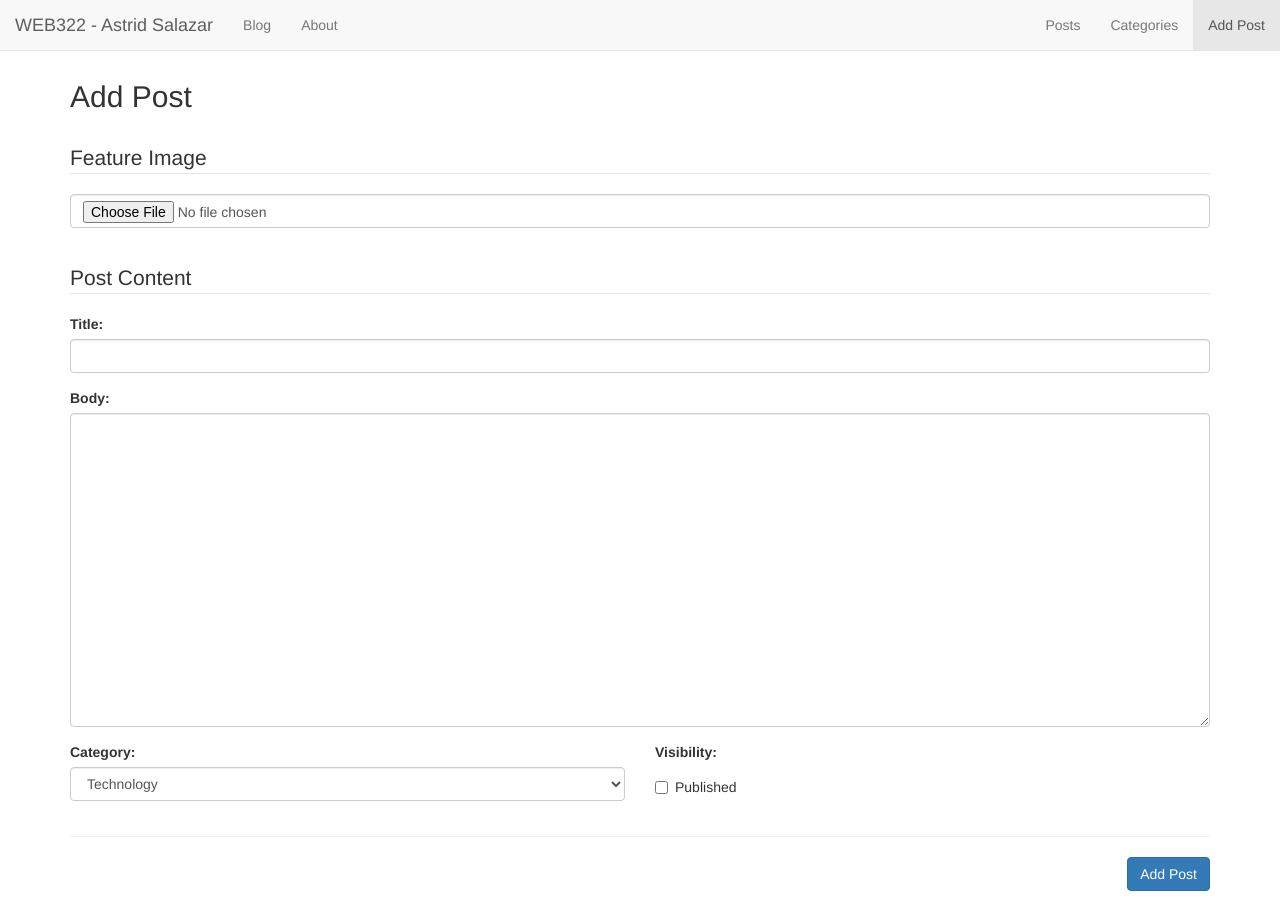
After one commit to avsalazarm/Assignment4, a Node server app: page /posts/add in a window 1280 px wide. The commit adds this page. Run offline with Node 20, Linux system fonts and the light colour scheme.

Commit message:
files updated

```diff
--- a/blog-service.js
+++ b/blog-service.js
@@ -55,6 +55,51 @@ module.exports.getPublishedPosts = function() {
     });
 }
 
+module.exports.getPostsbyCategories = function(category){
+    return new Promise(function(resolve,reject){
+        var foundCategory = null;
+        for(let i = 0; i < posts.length && !foundCategory; i++){
+            if(posts[i].category==category){
+                foundCategory = posts[i];
+            }
+        }
+        if(!foundCategory){
+            reject("Category does not exist - No data to be shown");
+        }
+        resolve(foundCategory);
+    })
+}
+
+module.exports.getPostsByMinDate = function(minDateStr){
+    return new Promise(function(resolve,reject){
+        var foundDate = null;
+        for(let i = 0; i < posts.length && !foundDate; i++){
+            if(newDate(posts[i].postDate) >= newDate(minDateStr)){
+                foundDate = posts[i];
+            }
+        }
+        if(!foundDate){
+            reject("Date does not exist - No data to be shown");
+        }
+        resolve(foundDate);
+    })
+}
+
+module.exports.getPostsbyId = function(id){
+    return new Promise(function(resolve,reject){
+        var foundPost = null;
+        for(let i = 0; i < posts.length && !foundPost; i++){
+            if(posts[i].id==id){
+                foundPost = posts[i];
+            }
+        }
+        if(!foundPost){
+            reject("ID does not exist - No data to be shown");
+        }
+        resolve(foundPost);
+    })
+}
+
 module.exports.getCategories = function() {
     return new Promise((resolve, reject)=>{
         if(categories.length == 0){
@@ -64,3 +109,12 @@ module.exports.getCategories = function() {
         }
     });
 }
+
+module.exports.addPost = function(postData){
+    return new Promise(function(resolve,reject){
+        postData.id = posts.length + 1; //automatic creation of an id
+        postData.published = (postData.published)? true: false; //if the box is checked it's set to true
+        posts.push(postData); //will add the new post to the array
+        resolve();
+    });
+};
--- a/package.json
+++ b/package.json
@@ -10,6 +10,9 @@
   "author": "Astrid Salazar",
   "license": "ISC",
   "dependencies": {
-    "express": "^4.18.1"
+    "cloudinary": "^1.32.0",
+    "express": "^4.18.1",
+    "multer": "^1.4.5-lts.1",
+    "streamifier": "^0.1.1"
   }
 }
--- a/server.js
+++ b/server.js
@@ -1,5 +1,5 @@
 /*********************************************************************************
-*  WEB322 – Assignment 02
+*  WEB322 – Assignment 03
 *  I declare that this assignment is my own work in accordance with Seneca  Academic Policy.  No part *  of this assignment has been copied manually or electronically from any other source
 *  (including 3rd party web sites) or distributed to other students.
 *
@@ -8,10 +8,22 @@
 *  Online (Cyclic) Link: https://dull-lime-sea-lion-kilt.cyclic.app
 *
 ********************************************************************************/
+const multer = require('multer');
+const cloudinary = require('cloudinary');
+const streamifier = require('streamifier');
+const upload = multer(); // no { storage: storage }
+
+cloudinary.config({
+  cloud_name: 'Cloud Name',
+  api_key: 'API Key',
+  api_secret: 'API Secret',
+  secure: true
+});
 
 var express = require ("express");
 const path = require("path");
-const data = require('./blog-service.js')
+const data = require('./blog-service.js');
+const e = require('express');
 var app = express();
 
 var HTTP_PORT = process.env.PORT || 8080;
@@ -36,6 +48,74 @@ app.get("/posts", function(req, res){
   });
 });
 
+//new function so the user can access the form and add a new post
+app.get("/posts/add", function(req, res){
+  res.sendFile(path.join(__dirname, "/views/addPost.html"));
+});
+
+//controls what happens to the data after the user inputs something
+app.post("/posts/add",upload.single("featureImage"),(req, res)=>{
+  if(req.file){
+    let streamUpload = (req) => {
+      return new Promise((resolve, reject) => {
+        let stream = cloudinary.uploader.upload_stream(
+            (error, result) => {
+              if (result) {
+                  resolve(result);
+              } else {
+                  reject(error);
+              }
+            }
+        );
+        streamifier.createReadStream(req.file.buffer).pipe(stream);
+    });
+};
+
+async function upload(req) {
+    let result = await streamUpload(req);
+    console.log(result);
+    return result;
+}
+
+upload(req).then((uploaded)=>{
+    processPost(uploaded.url);
+  });
+}else{
+  processPost("");
+}
+
+function processPost(imageUrl){
+    req.body.featureImage = imageUrl;
+
+    data.addPost(req.body).then(post=>{
+      res.redirect("/posts");
+    }).catch(err=>{
+      res.status(500).send(err);
+    })
+  }
+});
+
+app.get("/posts?category", function(req, res){
+  data.getPostsbyCategories(category).then((data)=>{
+    res.json(data);
+  });
+});
+
+app.get("/posts?minDate", function(req, res){
+  data.getPostsByMinDate(minDateStr).then((data)=>{
+    res.json(data);
+  });
+});
+
+
+app.get("/posts/id", function(req, res){
+  data.getPostById(id).then((data)=>{
+    res.json(data);
+  });
+});
+
+
+
 app.get("/blog", function(req, res){
   data.getPublishedPosts().then((data)=>{
     res.json(data);
--- a/views/about.html
+++ b/views/about.html
@@ -34,6 +34,7 @@
           <ul class="nav navbar-nav navbar-right">
             <li><a href="/posts">Posts</a></li>
             <li><a href="/categories">Categories</a></li>
+            <li><a href="/posts/add">Add Post</a></li>
           </ul>
         </div><!-- /.navbar-collapse -->
       </div><!-- /.container-fluid -->
--- /dev/null
+++ b/views/addPost.html
@@ -0,0 +1,125 @@
+
+
+<!DOCTYPE html>
+<html lang="en">
+  <head>
+      <meta charset="UTF-8">
+      <meta name="viewport" content="width=device-width, initial-scale=1.0">
+      <meta http-equiv="X-UA-Compatible" content="ie=edge">
+      <!-- Latest compiled and minified Bootstrap 3.4.1 CSS -->
+<link rel="stylesheet" href="https://stackpath.bootstrapcdn.com/bootstrap/3.4.1/css/bootstrap.min.css" integrity="sha384-HSMxcRTRxnN+Bdg0JdbxYKrThecOKuH5zCYotlSAcp1+c8xmyTe9GYg1l9a69psu" crossorigin="anonymous">
+
+
+      <title>About</title>
+  </head>
+  <body>
+    <nav class="navbar navbar-default navbar-fixed-top">
+      <div class="container-fluid">
+        <!-- Brand and toggle get grouped for better mobile display -->
+        <div class="navbar-header">
+          <button type="button" class="navbar-toggle collapsed" data-toggle="collapse" data-target="#bs-example-navbar-collapse-1" aria-expanded="false">
+            <span class="sr-only">Toggle navigation</span>
+            <span class="icon-bar"></span>
+            <span class="icon-bar"></span>
+            <span class="icon-bar"></span>
+          </button>
+          <span class="navbar-brand" href="#">WEB322 - Astrid Salazar</span>
+        </div>
+
+        <!-- Collect the nav links, forms, and other content for toggling -->
+        <div class="collapse navbar-collapse" id="bs-example-navbar-collapse-1">
+          <ul class="nav navbar-nav">
+            <li><a href="/blog">Blog</a></li>
+            <li><a href="/about">About</a></li>
+          </ul>
+          <ul class="nav navbar-nav navbar-right">
+            <li><a href="/posts">Posts</a></li>
+            <li><a href="/categories">Categories</a></li>
+            <li class="active"><a href="/posts/add">Add Post</a></li>
+          </ul>
+        </div><!-- /.navbar-collapse -->
+      </div><!-- /.container-fluid -->
+    </nav>
+    <div class="container" style="padding-top:60px">
+      <div class="row">
+        <div class="col-md-12">
+
+          <h2>Add Post</h2>
+
+          <br />
+
+          <form method="post" action="/posts/add" enctype="multipart/form-data">
+
+              <fieldset>
+                  <legend>Feature Image</legend>
+                  <div class="row">
+                      <div class="col-md-12">
+                          <div class="form-group">
+                              <input class="form-control" id="featureImage" name="featureImage" type="file" />
+                          </div>
+                      </div>
+                  </div>
+              </fieldset>
+              <br />
+              <fieldset>
+                <legend>Post Content</legend>
+                  <div class="row">
+                      <div class="col-md-12">
+                          <div class="form-group">
+                              <label for="title">Title:</label>
+                              <input class="form-control" id="title" name="title" type="text" />
+                          </div>
+                      </div>
+                  </div>
+                  <div class="row">
+                      <div class="col-md-12">
+                          <div class="form-group">
+                              <label for="body">Body:</label>
+                             <textarea class="form-control" id="body" name="body" rows=15></textarea>
+                          </div>
+                      </div>
+                  </div>
+                  <div class="row">
+                      <div class="col-md-6">
+                          <div class="form-group">
+                              <label for="category">Category:</label>
+                              <select class="form-control" name="category" id="category">
+                                <option value="1">Technology</option>
+                                <option value="2">Gaming</option>
+                                <option value="3">Fashion</option>
+                                <option value="4">Education</option>
+                                <option value="5">Wellness</option>
+
+                              </select>
+                          </div>
+                      </div>
+                      <div class="col-md-6">
+                          <div class="form-group">
+                            <label for="category">Visibility:</label>
+                            <div class="checkbox">
+                              <label>
+                                <input type="checkbox" name="published" id="published"> Published
+                              </label>
+                            </div>
+                          </div>
+                      </div>
+                  </div>
+
+              </fieldset>
+
+              <hr />
+
+              <input type="submit" class="btn btn-primary pull-right" value="Add Post" /><br /><br /><br />
+
+          </form>
+      </div>
+      </div>
+    </div>
+
+    <!-- Latest compiled and minified jQuery 3.6.0 JavaScript -->
+    <script src="https://code.jquery.com/jquery-3.6.0.min.js" integrity="sha256-/xUj+3OJU5yExlq6GSYGSHk7tPXikynS7ogEvDej/m4=" crossorigin="anonymous"></script>
+
+    <!-- Latest compiled and minified Bootstrap 3.4.1 JavaScript -->
+    <script src="https://stackpath.bootstrapcdn.com/bootstrap/3.4.1/js/bootstrap.min.js" integrity="sha384-aJ21OjlMXNL5UyIl/XNwTMqvzeRMZH2w8c5cRVpzpU8Y5bApTppSuUkhZXN0VxHd" crossorigin="anonymous"></script>
+  </body>
+</html>
```
Also changed, not shown: 1 other file.
